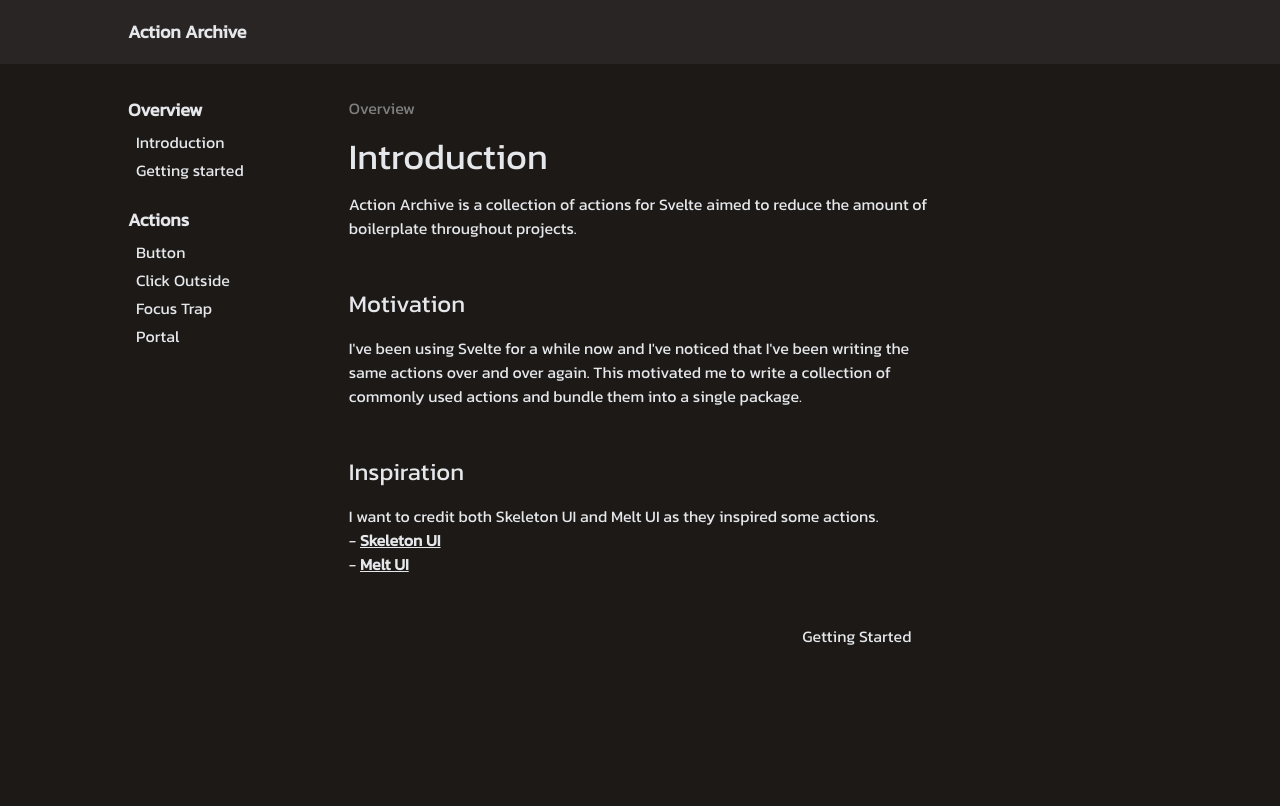
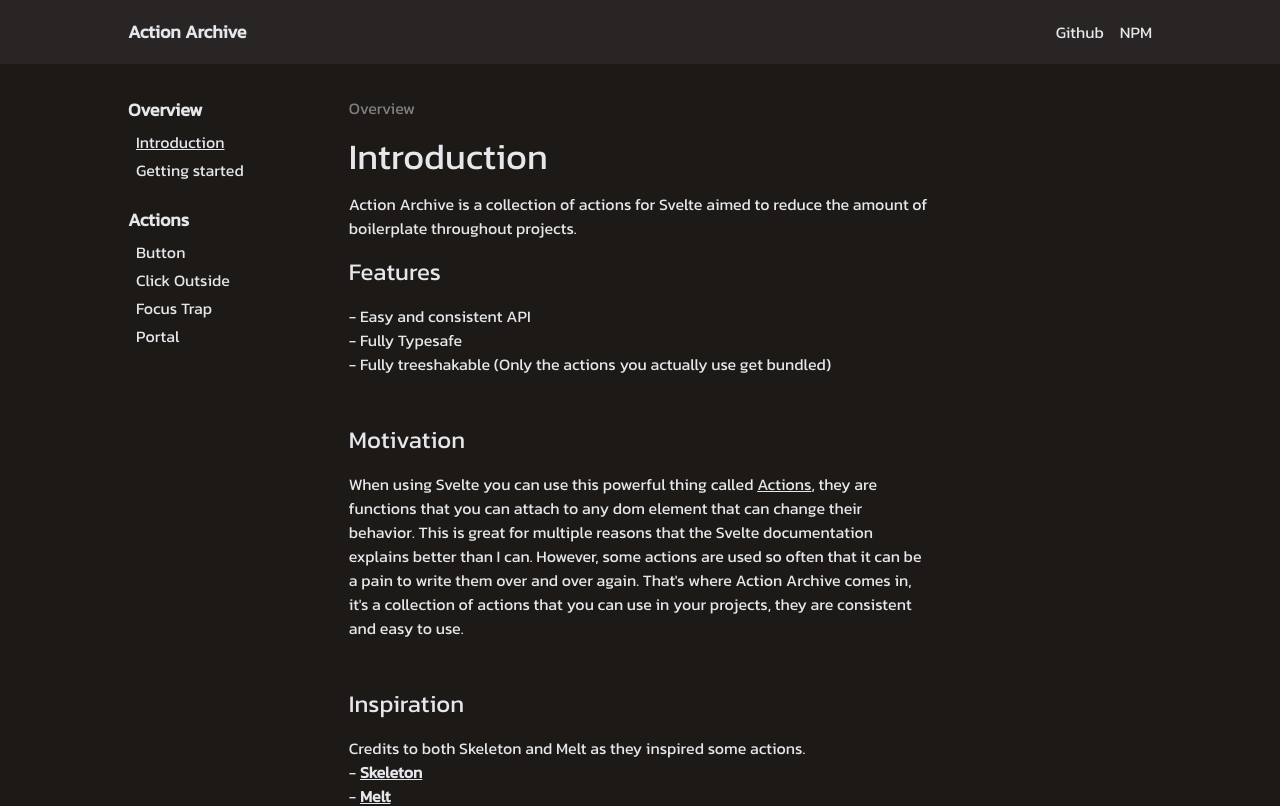
Before and after one commit to Hugos68/action-archive, a SvelteKit app: page /overview/introduction in a window 1280 px wide. Shown: the top 806 px of the page. Built offline with nearby package versions, Linux system fonts and the light colour scheme; some icons are missing.

Commit message:
Added a bunch of stuff basically

```diff
--- a/src/lib/internal/components/Codeblock.svelte
+++ b/src/lib/internal/components/Codeblock.svelte
@@ -1,17 +1,28 @@
 <script lang="ts">
-	import type { HighlightOptions } from 'highlight.js';
+	import 'highlight.js/styles/atom-one-dark.css';
 	import hljs from 'highlight.js/lib/core';
-    import html from 'highlight.js/lib/languages/xml';
-    import javascript from 'highlight.js/lib/languages/javascript';
-    import plaintext from 'highlight.js/lib/languages/plaintext';
-    import svelte from '$lib/internal/highlightjs/svelte'
-    import 'highlight.js/styles/a11y-dark.css';
-    hljs.registerLanguage('html', html);
-    hljs.registerLanguage('javascript', javascript);
-    hljs.registerLanguage('plaintext', plaintext);
+	import xml from 'highlight.js/lib/languages/xml';
+	import css from 'highlight.js/lib/languages/css';
+	import json from 'highlight.js/lib/languages/json';
+	import javascript from 'highlight.js/lib/languages/javascript';
+	import typescript from 'highlight.js/lib/languages/typescript';
+	import plaintext from 'highlight.js/lib/languages/plaintext';
+	import shell from 'highlight.js/lib/languages/shell';
 
 	export let code: string;
-	export let options: HighlightOptions = { language: 'plaintext' };
-    </script>
+	export let language: string = 'xml';
 
-<pre {...$$restProps} class="hljs w-full overflow-scroll {$$props.class}"><code class="language-{options.language}">{@html hljs.highlight(code, options).value.trim()}</code></pre>
+	hljs.registerLanguage('xml', xml);
+	hljs.registerLanguage('css', css);
+	hljs.registerLanguage('json', json);
+	hljs.registerLanguage('javascript', javascript);
+	hljs.registerLanguage('typescript', typescript);
+	hljs.registerLanguage('shell', shell);
+	hljs.registerLanguage('plaintext', plaintext);
+</script>
+
+<!-- eslint-disable -->
+<pre {...$$restProps} class="hljs w-full overflow-scroll {$$props.class}"><code
+		class="language-{language}">{@html hljs.highlight(code, { language }).value.trim()}</code
+	></pre>
+<!-- eslint-enable -->
--- a/src/routes/+layout.svelte
+++ b/src/routes/+layout.svelte
@@ -1,28 +1,58 @@
 <script lang="ts">
+	import { page } from '$app/stores';
 	import '../app.css';
 </script>
 
 <header
-	class="sticky top-0 p-4 bg-stone-800 px-[clamp(1rem,10vw,25rem)] h-[var(--header-height)] flex items-center z-50"
+	class="sticky top-0 p-4 bg-stone-800 px-[clamp(1rem,10vw,25rem)] h-[var(--header-height)] flex justify-between items-center z-50"
 >
-	<a href="/" class="font-semibold text-lg">Action Archive</a>
+	<nav>
+		<a href="/" class="font-semibold text-lg">Action Archive</a>
+	</nav>
+	<nav class="flex gap-4">
+		<a href="https://github.com/Hugos68/action-archive" target="_blank">Github</a>
+		<a href="https://www.npmjs.com/package/action-archive" target="_blank">NPM</a>
+	</nav>
 </header>
-
 <main class="flex px-[clamp(1rem,10vw,25rem)]">
 	<aside
 		class="sticky top-[var(--header-height)] h-[calc(100vh-calc(var(--header-height)))] overflow-auto w-1/5 flex flex-col py-8"
 	>
 		<p class="text-lg font-semibold">Overview</p>
 		<span class="flex flex-col gap-1 mt-1.5">
-			<a class="ml-2" href="/overview/introduction">Introduction</a>
-			<a class="ml-2" href="/overview/getting-started">Getting started</a>
+			<a
+				class="ml-2 hover:opacity-90"
+				href="/overview/introduction"
+				class:underline={$page.url.pathname === '/overview/introduction'}>Introduction</a
+			>
+			<a
+				class="ml-2 hover:opacity-90"
+				href="/overview/getting-started"
+				class:underline={$page.url.pathname === '/overview/getting-started'}>Getting started</a
+			>
 		</span>
 		<p class="text-lg font-semibold mt-6">Actions</p>
 		<span class="flex flex-col gap-1 mt-1.5">
-			<a href="/actions/button" class="ml-2">Button</a>
-			<a href="/actions/click-outside" class="ml-2">Click Outside</a>
-			<a href="/actions/focus-trap" class="ml-2">Focus Trap</a>
-			<a href="/actions/portal" class="ml-2">Portal</a>
+			<a
+				href="/actions/button"
+				class="ml-2 hover:opacity-90"
+				class:underline={$page.url.pathname === '/actions/button'}>Button</a
+			>
+			<a
+				href="/actions/click-outside"
+				class="ml-2 hover:opacity-90"
+				class:underline={$page.url.pathname === '/actions/click-outside'}>Click Outside</a
+			>
+			<a
+				href="/actions/focus-trap"
+				class="ml-2 hover:opacity-90"
+				class:underline={$page.url.pathname === '/actions/focus-trap'}>Focus Trap</a
+			>
+			<a
+				href="/actions/portal"
+				class="ml-2 hover:opacity-90"
+				class:underline={$page.url.pathname === '/actions/portal'}>Portal</a
+			>
 		</span>
 	</aside>
 	<div class="w-3/5 overflow-y-auto px-4 py-8">
--- a/src/routes/overview/getting-started/+page.svelte
+++ b/src/routes/overview/getting-started/+page.svelte
@@ -2,7 +2,7 @@
 	import Codeblock from '$lib/internal/components/Codeblock.svelte';
 	import { ArrowLeftIcon, ArrowRightIcon } from 'svelte-feather-icons';
 	import { createTabs, melt } from '@melt-ui/svelte';
-	import example from '$lib/internal/snippets/action-example.txt?raw';
+	import actionUsage from '$lib/internal/snippets/action-usage.txt?raw';
 
 	const {
 		elements: { root, list, content, trigger },
@@ -19,41 +19,34 @@
 <div class="mt-4" use:melt={$root}>
 	<div use:melt={$list} class="flex gap-2">
 		{#each ['npm', 'pnpm', 'yarn', 'bun'] as pm}
-			<button class="bg-stone-400 text-gray-700 px-2 py-1 rounded-md" class:!bg-stone-300={$value === pm} use:melt={$trigger(pm)}
-				>{pm}</button
+			<button
+				class="bg-stone-400 text-gray-700 px-2 py-1 rounded-md"
+				class:!bg-stone-300={$value === pm}
+				use:melt={$trigger(pm)}>{pm}</button
 			>
 		{/each}
 	</div>
-	<div class="mt-4">
-		{#each ['npm', 'pnpm', 'yarn', 'bun'] as pm}
-			<span use:melt={$content(pm)}>
-				<Codeblock class="p-3 rounded-md" code="{pm} i action-archive" />
-			</span>
-		{/each}
-	</div>
+	{#each ['npm', 'pnpm', 'yarn', 'bun'] as pm}
+		<div class="mt-4" use:melt={$content(pm)}>
+			<Codeblock class="p-3 rounded-md" code="{pm} i action-archive" />
+		</div>
+	{/each}
 </div>
 
 <h2 class="text-2xl mt-12">Usage</h2>
 <p class="mt-4">
-	Action Archive always exports actions compatible with Svelte's action syntax. This means you can use any of the actions provided by Action Archive like this:
-	<Codeblock class="p-3 rounded-md" code={example} options={{ language: 'svelte'}} />
+	Action Archive always exports actions compatible with Svelte's action syntax. This means you can
+	use any of the actions provided by Action Archive like this:
 </p>
-
-<h2 class="text-2xl mt-12">Inspiration</h2>
-<p class="mt-4">
-	I want to credit both Skeleton UI and Melt UI as they inspired some actions.
-	<span class="block">
-		- <a class="underline font-bold" href="https://www.skeleton.dev/">Skeleton UI</a>
-	</span>
-	<span class="block">
-		- <a class="underline font-bold" href="https://www.melt-ui.com/">Melt UI</a> (This website is built
-		with it!)
-	</span>
-</p>
+<div class="mt-4">
+	<Codeblock class="p-3 rounded-md" code={actionUsage} lanuage="xml" />
+</div>
 
 <div class="flex justify-between mt-12">
 	<a class="hover:underline" href="/overview/introduction"
 		><ArrowLeftIcon class="inline" />Introduction</a
 	>
-	<a class="hover:underline" href="/actions">Check out actions<ArrowRightIcon class="inline" /></a>
+	<a class="hover:underline" href="/actions"
+		>Check out our actions<ArrowRightIcon class="inline" /></a
+	>
 </div>
--- a/src/routes/overview/introduction/+page.svelte
+++ b/src/routes/overview/introduction/+page.svelte
@@ -9,23 +9,37 @@
 	throughout projects.
 </p>
 
+<h2 class="text-2xl mt-4">Features</h2>
+<ul class="mt-4">
+	<li>- Easy and consistent API</li>
+	<li>- Fully Typesafe</li>
+	<li>- Fully treeshakable (Only the actions you actually use get bundled)</li>
+</ul>
+
 <h2 class="text-2xl mt-12">Motivation</h2>
 <p class="mt-4">
-	I've been using Svelte for a while now and I've noticed that I've been writing the same actions
-	over and over again. This motivated me to write a collection of commonly used actions and bundle
-	them into a single package.
+	When using Svelte you can use this powerful thing called <a
+		class="underline hover:opacity-90"
+		href="https://svelte.dev/docs/element-directives#use-action"
+		target="_blank">Actions</a
+	>, they are functions that you can attach to any dom element that can change their behavior. This
+	is great for multiple reasons that the Svelte documentation explains better than I can. However,
+	some actions are used so often that it can be a pain to write them over and over again. That's
+	where Action Archive comes in, it's a collection of actions that you can use in your projects,
+	they are consistent and easy to use.
 </p>
 
 <h2 class="text-2xl mt-12">Inspiration</h2>
 <p class="mt-4">
-	I want to credit both Skeleton UI and Melt UI as they inspired some actions.
+	Credits to both Skeleton and Melt as they inspired some actions.
 	<span class="block">
-		- <a class="underline font-bold" href="https://www.skeleton.dev/">Skeleton UI</a>
+		- <a class="underline font-bold" href="https://www.skeleton.dev/">Skeleton</a>
 	</span>
 	<span class="block">
-		- <a class="underline font-bold" href="https://www.melt-ui.com/">Melt UI</a>
+		- <a class="underline font-bold" href="https://www.melt-ui.com/">Melt</a>
 	</span>
 </p>
+<p class="mt-4">Fun fact: This website was built with Melt!</p>
 
 <div class="flex justify-end mt-12">
 	<a class="hover:underline" href="/overview/getting-started"
```
Also changed, not shown: src/lib/internal/snippets/action-example.txt (deleted), src/lib/internal/snippets/action-usage.txt (added).
